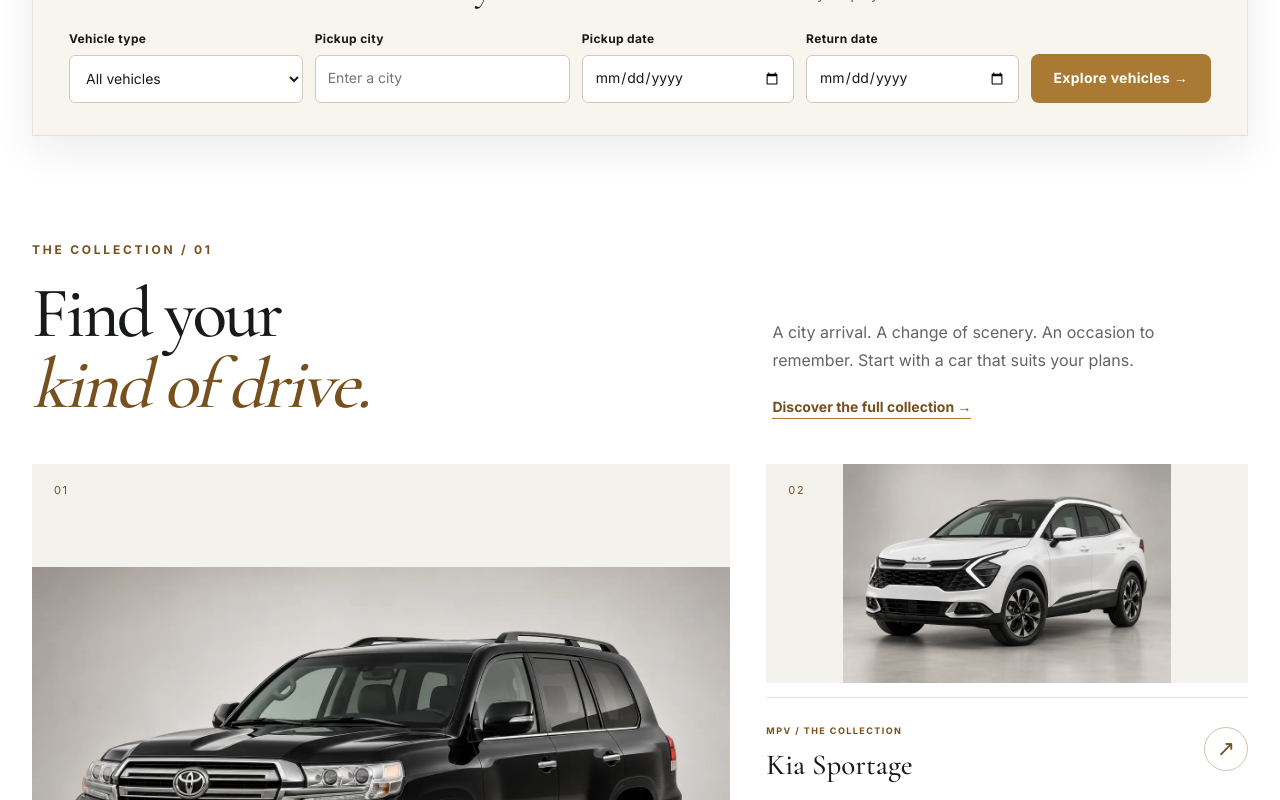
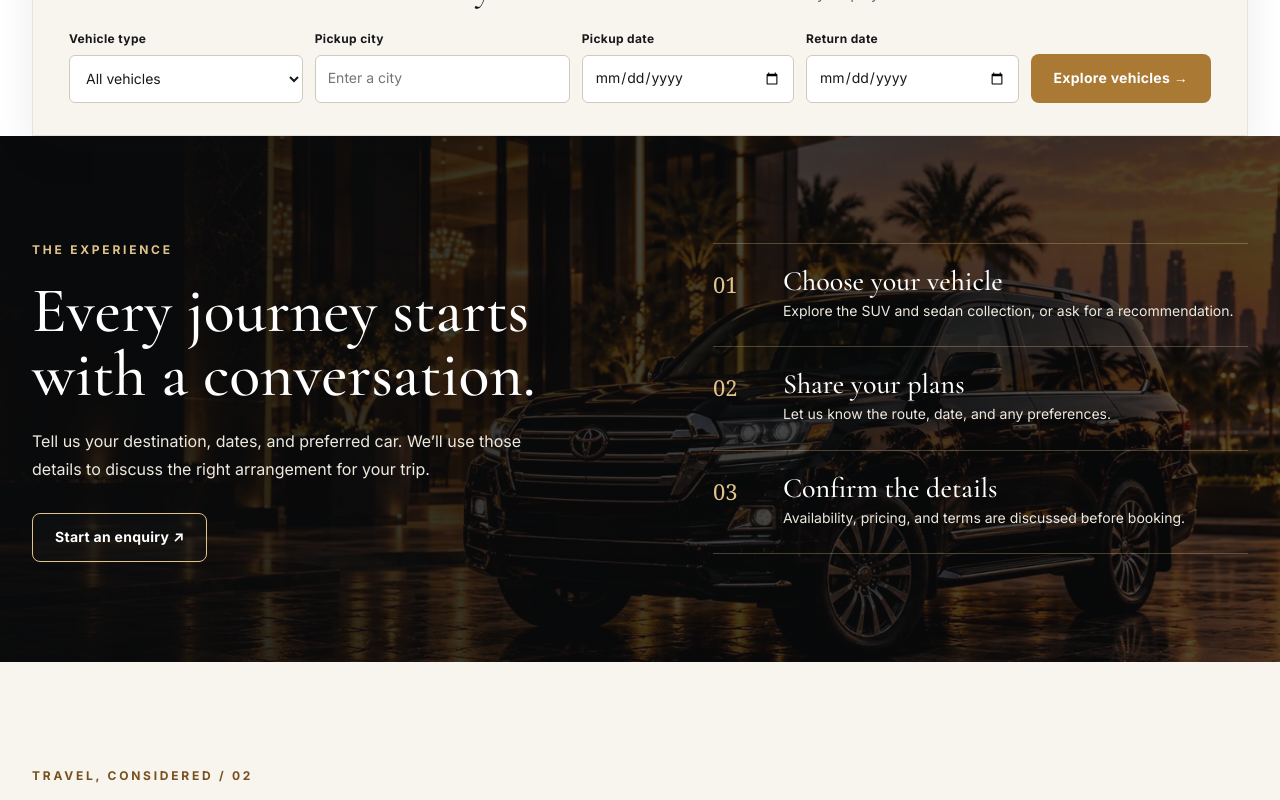
Before and after one commit to musaQAZI0/prestiges_drives, a Next.js app: page / in a window 1280 px wide. Shown: the part 800-1600 px from the top of the page. Built offline with nearby package versions, Linux system fonts and the light colour scheme.

Commit message:
Remove collection section from homepage

```diff
--- a/app/page.tsx
+++ b/app/page.tsx
@@ -1,7 +1,6 @@
 import ExperienceSection from '@/components/ExperienceSection';
 import HeroBanner from '@/components/HeroBanner';
 import SearchModule from '@/components/SearchModule';
-import HomeCollection from '@/components/HomeCollection';
 import HomeServices from '@/components/HomeServices';
 import Link from 'next/link';
 
@@ -9,7 +8,6 @@ export default function HomePage() {
   return <>
     <HeroBanner eyebrow="PRESTIGE DRIVES / PAKISTAN" title={<>Drive Your<br /><em>Next Experience</em></>} subtitle="Explore our vehicle range and enquire for your next journey. From business travel to special occasions, tell us where you’re going." image="/assets/optimized/heroes/home-hero-natural-v2.webp" primaryLabel="Explore Our Fleet" secondaryLabel="Get a quote" home />
     <div className="container searchOverlap"><SearchModule /></div>
-    <HomeCollection />
     <ExperienceSection><div className="container editorialGrid"><div><span className="eyebrow">The experience</span><h2>Every journey starts with a conversation.</h2><p>Tell us your destination, dates, and preferred car. We’ll use those details to discuss the right arrangement for your trip.</p><Link href="/contact" className="btn btnGoldOutline">Start an enquiry ↗</Link></div><div className="editorialSteps"><div><span>01</span><h3>Choose your vehicle</h3><p>Explore the SUV and sedan collection, or ask for a recommendation.</p></div><div><span>02</span><h3>Share your plans</h3><p>Let us know the route, date, and any preferences.</p></div><div><span>03</span><h3>Confirm the details</h3><p>Availability, pricing, and terms are discussed before booking.</p></div></div></div></ExperienceSection>
     <HomeServices />
     <ExperienceSection className="closingCta" image="/assets/optimized/heroes/contact-hero.webp"><div className="container"><span className="eyebrow">YOUR NEXT JOURNEY</span><h2>Let’s make it memorable.</h2><Link href="/contact" className="btn btnPrimary">Get a quote →</Link></div></ExperienceSection>
```
